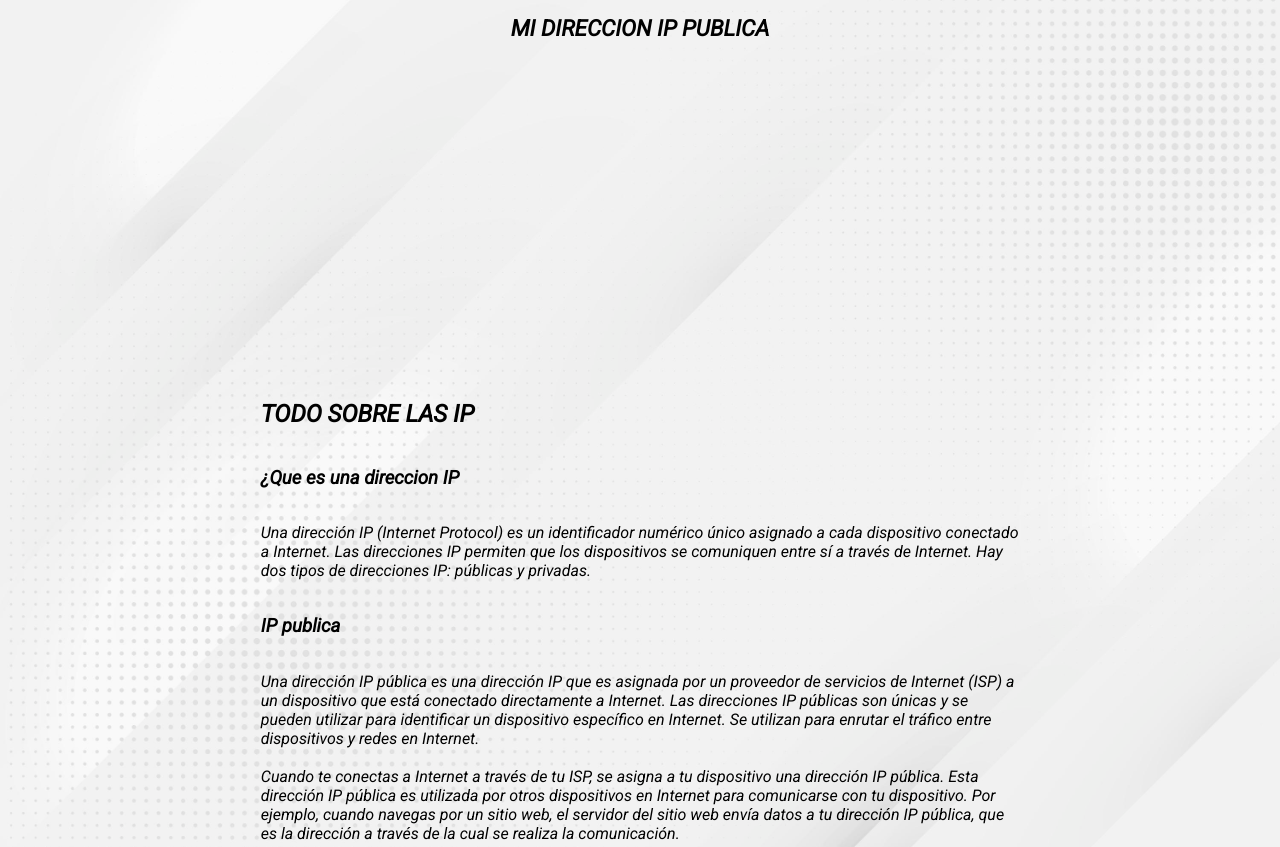
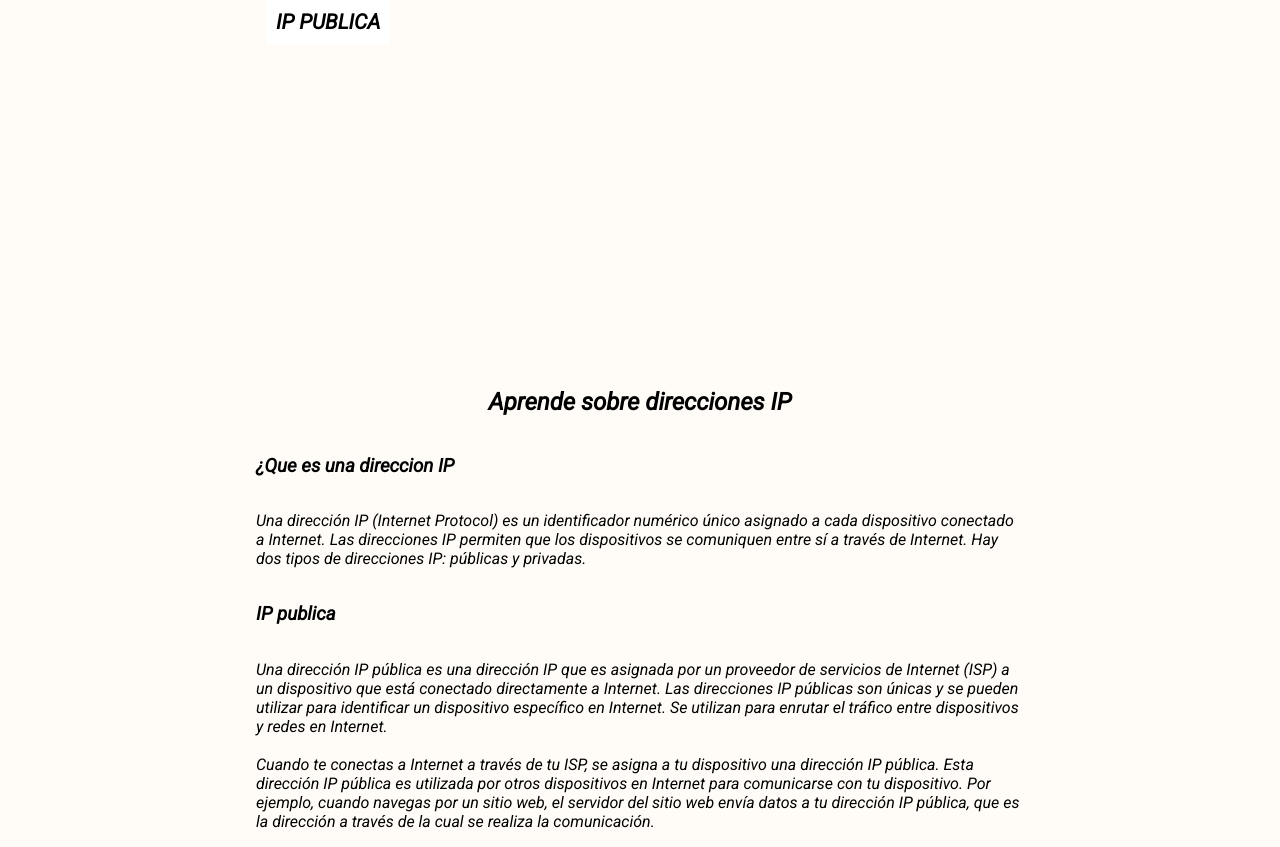
Before and after one commit to franco954/Detectar-IP-Publica, a plain HTML site: page index.html in a window 1280 px wide. Shown: the top 847 px of the page. Drawn offline with nearby package versions, Linux system fonts and the light colour scheme; no server answers.

Commit message:
new background, add info links, new footer, and navbar

```diff
--- a/index.html
+++ b/index.html
@@ -14,7 +14,11 @@
 <body>
 
     <header class="encabezado">
-        <h1>MI DIRECCION IP PUBLICA</h1>
+        <nav>
+            <a href="https://ippublica.netlify.app/">
+                IP PUBLICA
+            </a>
+        </nav>
     </header>
 
     <main>
@@ -26,7 +30,7 @@
         </section>
         <section class="info-section">
 
-            <h2>TODO SOBRE LAS IP</h2>
+            <h2>Aprende sobre direcciones IP</h2>
 
             <h3>¿Que es una direccion IP</h3>
 
@@ -89,13 +93,26 @@
                 los dispositivos en una red privada se conectan a través de un enrutador o un dispositivo de red que
                 tiene una dirección IP pública asignada por un ISP.
             </p>
+
+            <h3>Mas informacion sobre direcciones IP, redes y privacidad en linea.</h3>
+            <ul>
+                <li>
+                    <a href="https://es.wikipedia.org/wiki/Direcci%C3%B3n_IP">Todo sobre direcciones ip</a>
+                </li>
+                <li>
+                    <a href="https://nordvpn.com/es/what-is-my-ip/">Proteger mi privacidad en internet con nordvpn</a>
+                </li>
+                <li>
+                    <a href="https://www.avast.com/es-es/c-what-is-an-ip-address">¿Cuál es mi direccion IP? uso de vpn con Avast</a>
+                </li>
+            </ul>
         </section>
     </main>
 
     <footer>
-        <h4>
-            @Mi IP publica website 2023
-        </h4>
+        <h5>
+            2023 Copyright ip publica website
+        </h5>
     </footer>
 
 
--- a/main.js
+++ b/main.js
@@ -6,7 +6,7 @@
 $(window).on('load', function () {
     setTimeout(function () {
   $(".loader-page").css({visibility:"hidden",opacity:"0"})
-}, 1000);
+}, 200);
 
 });
 
@@ -24,4 +24,4 @@ const pintarPantalla  = (data) =>{
 obtenerIp()
 
 
-ScrollReveal().reveal('.container > h1', {delay: 1200});
+ScrollReveal().reveal('.container > h1', {delay: 500});
--- a/style.css
+++ b/style.css
@@ -4,31 +4,60 @@
 @import url('https://fonts.googleapis.com/css2?family=Roboto:ital@1&display=swap');
 
 :root{
-    --main-color: #e62117;
+    --main-color: #2059ae;
 }
 
 
-
+a:link, a:visited, a:active {
+    text-decoration:none;
+}
 
 body{
     font-family: 'Roboto', 'sans-serif';
-    background-image: url('./img/4907157.jpg');
-    background-size: contain
-    ;
+    background-color: rgb(255, 251, 246);
+    background-size: contain;
+    margin: 0;
+    padding: 0;
 }
 
 
 .encabezado{
+    margin: 0 auto;
+    width: 60%;
+    text-align: left;
+    list-style: none;
+}
 
-    font-size: .7em;
-    text-align: center;
+.encabezado > nav{
+    font-size: 1.3em;
+    padding: 10px;
+    font-style: italic;
+    font-weight: bold;
 }
+
+.encabezado > nav > a{
+    color:#000000 ;
+    padding: 10px;
+    list-style: none;
+    display: inline;
+    background-color: rgb(255, 255, 255);
+
+}
+
+footer{
+    margin-top: 10%;
+    padding: 5px;
+}
+
 
 .info-section{
     display: grid;
     width: 60%;
     margin: 0 auto;
 
+}
+.info-section > h2{
+    text-align: center;
 }
 
 .container{
```
